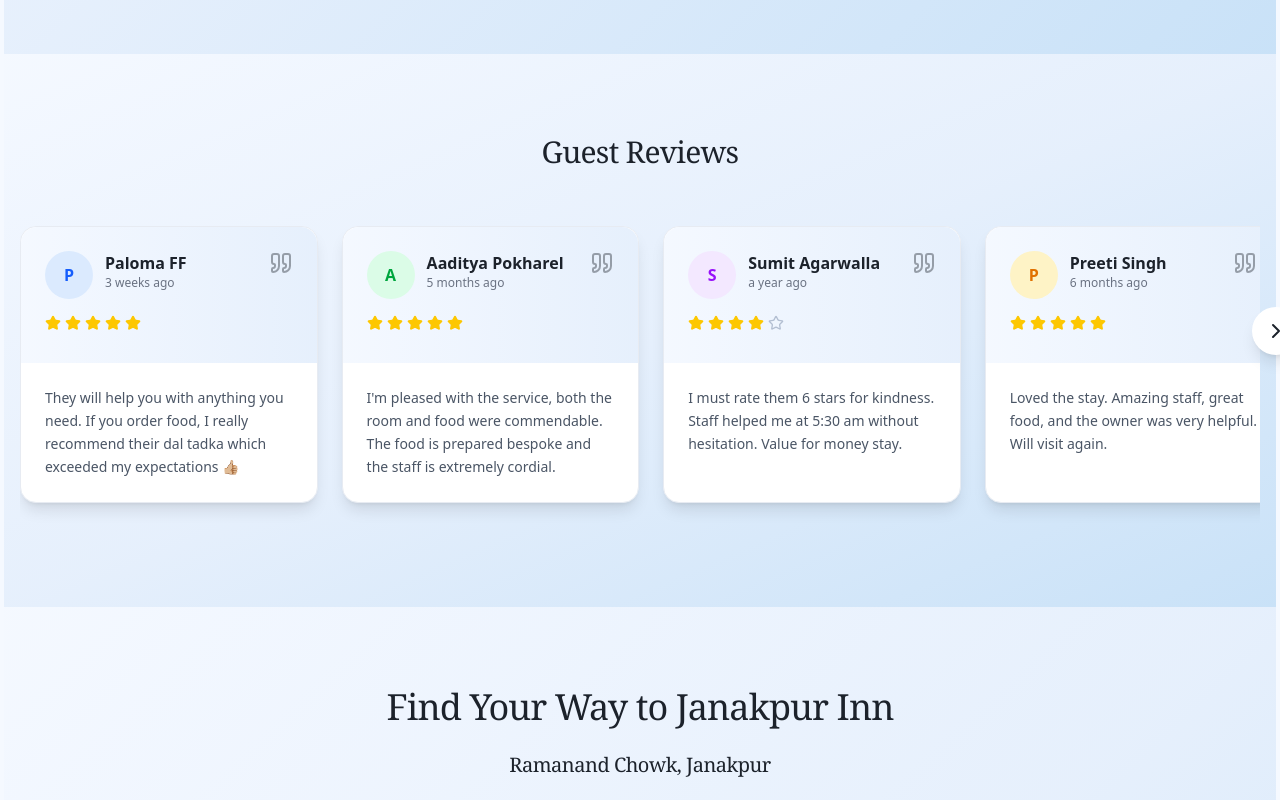
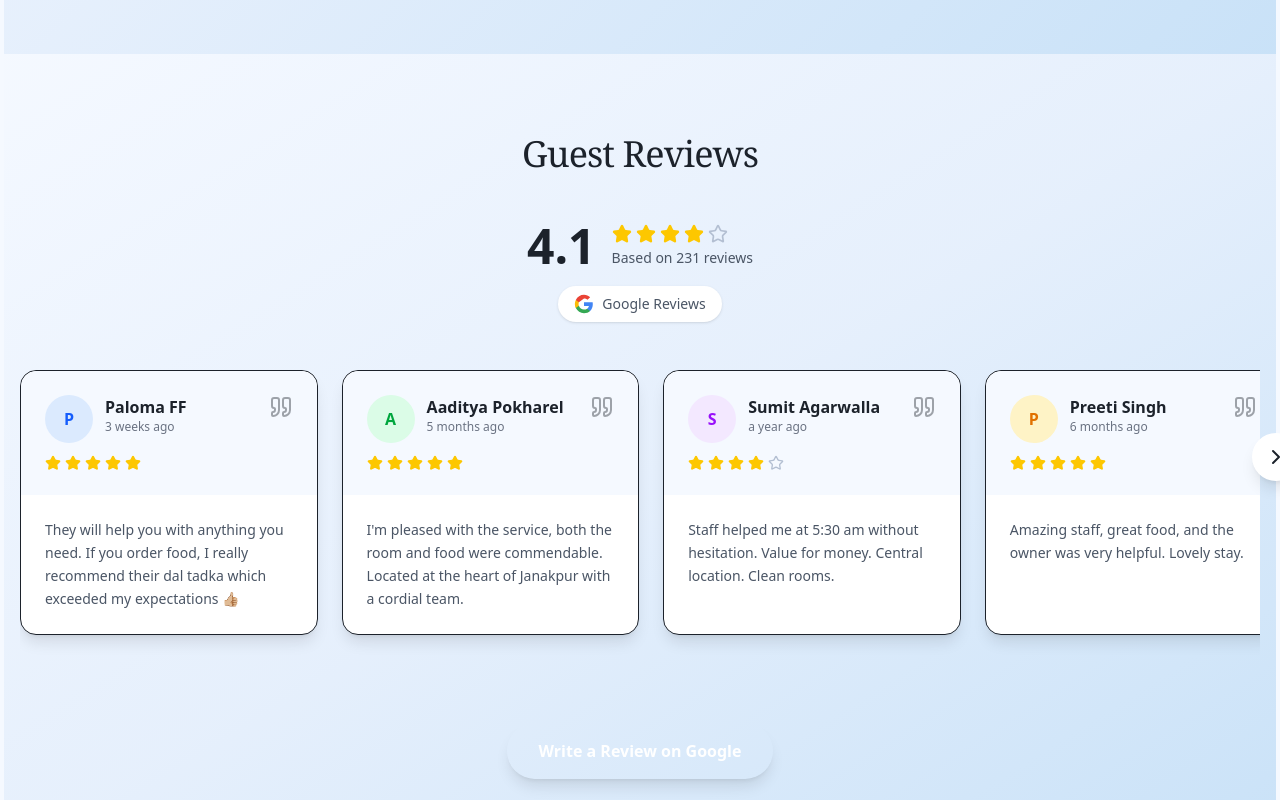
Before and after one commit to yeswho/janakpurinn-fe, a React (Vite) app: page / in a window 1280 px wide. Shown: the part 3300-4100 px from the top of the page. Built offline with nearby package versions, Linux system fonts and the light colour scheme.

Commit message:
review fix

```diff
--- a/src/components/sections/Hotel/GoogleReview.tsx
+++ b/src/components/sections/Hotel/GoogleReview.tsx
@@ -23,7 +23,7 @@
       rating: 5,
       date: "5 months ago",
       content:
-        "I'm pleased with the service, both the room and food were commendable. The food is prepared bespoke and the staff is extremely cordial.",
+        "I'm pleased with the service, both the room and food were commendable. Located at the heart of Janakpur with a cordial team.",
       avatarColor: "bg-green-100 text-green-600",
     },
     {
@@ -32,7 +32,7 @@
       rating: 4,
       date: "a year ago",
       content:
-        "I must rate them 6 stars for kindness. Staff helped me at 5:30 am without hesitation. Value for money stay.",
+        "Staff helped me at 5:30 am without hesitation. Value for money. Central location. Clean rooms.",
       avatarColor: "bg-purple-100 text-purple-600",
     },
     {
@@ -41,7 +41,7 @@
       rating: 5,
       date: "6 months ago",
       content:
-        "Loved the stay. Amazing staff, great food, and the owner was very helpful. Will visit again.",
+        "Amazing staff, great food, and the owner was very helpful. Lovely stay.",
       avatarColor: "bg-amber-100 text-amber-600",
     },
     {
@@ -50,7 +50,7 @@
       rating: 4,
       date: "1 week ago",
       content:
-        "Neat and clean rooms. Good food and polite staff. Everything was well maintained.",
+        "Neat and clean rooms. Good food. Polite staff. Very impressed.",
       avatarColor: "bg-pink-100 text-pink-600",
     },
     {
@@ -59,10 +59,13 @@
       rating: 4,
       date: "a year ago",
       content:
-        "Rooms and service were excellent. Entrance passage could be better but overall a good stay.",
+        "Rooms and service were excellent. Entrance could be better.",
       avatarColor: "bg-indigo-100 text-indigo-600",
     },
   ];
+
+  const averageRating = 4.1;
+  const totalReviews = 231;
 
   const updateArrows = () => {
     if (!scrollRef.current) return;
@@ -71,13 +74,11 @@
     setShowRight(scrollLeft < scrollWidth - clientWidth - 10);
   };
 
-  const scrollByPage = (direction: "left" | "right") => {
+  const scrollByPage = (dir: "left" | "right") => {
     if (!scrollRef.current) return;
-    const container = scrollRef.current;
-    const amount = container.clientWidth * 0.9;
-
-    container.scrollBy({
-      left: direction === "left" ? -amount : amount,
+    const amount = scrollRef.current.clientWidth * 0.9;
+    scrollRef.current.scrollBy({
+      left: dir === "left" ? -amount : amount,
       behavior: "smooth",
     });
   };
@@ -89,73 +90,107 @@
   return (
     <section className="py-20 bg-gradient-to-br from-primary-50 via-primary-100 to-primary-200">
       <div className="max-w-7xl mx-auto px-4 relative">
-        <h2 className="text-3xl font-serif text-center mb-14">
+        {/* Title */}
+        <motion.h2
+          initial={{ opacity: 0, y: 20 }}
+          animate={{ opacity: 1, y: 0 }}
+          className="text-3xl md:text-4xl font-serif text-center mb-12"
+        >
           Guest Reviews
-        </h2>
+        </motion.h2>
+
+        {/* Overall Rating */}
+        <div className="flex flex-col items-center mb-12">
+          <div className="flex items-center gap-4">
+            <div className="text-5xl font-bold">{averageRating}</div>
+            <div>
+              <div className="flex gap-1 mb-1">
+                {[...Array(5)].map((_, i) => (
+                  <Star
+                    key={i}
+                    size={20}
+                    className={
+                      i < Math.floor(averageRating)
+                        ? "text-yellow-400 fill-yellow-400"
+                        : "text-gray-300"
+                    }
+                  />
+                ))}
+              </div>
+              <p className="text-sm text-gray-600">
+                Based on {totalReviews} reviews
+              </p>
+            </div>
+          </div>
+
+          {/* Google badge */}
+          <div className="mt-4 flex items-center gap-2 bg-white px-4 py-2 rounded-full shadow-sm">
+            <svg className="w-5 h-5" viewBox="0 0 24 24">
+              <path fill="#4285F4" d="M22.56 12.25c0-.78-.07-1.53-.2-2.25H12v4.26h5.92c-.26 1.37-1.04 2.53-2.21 3.31v2.77h3.57c2.08-1.92 3.28-4.74 3.28-8.09z"/>
+              <path fill="#34A853" d="M12 23c2.97 0 5.46-.98 7.28-2.66l-3.57-2.77c-.98.66-2.23 1.06-3.71 1.06-2.86 0-5.29-1.93-6.16-4.53H2.18v2.84C3.99 20.53 7.7 23 12 23z"/>
+              <path fill="#FBBC05" d="M5.84 14.09c-.22-.66-.35-1.36-.35-2.09s.13-1.43.35-2.09V7.07H2.18C1.43 8.55 1 10.22 1 12s.43 3.45 1.18 4.93l2.85-2.22z"/>
+              <path fill="#EA4335" d="M12 5.38c1.62 0 3.06.56 4.21 1.64l3.15-3.15C17.45 2.09 14.97 1 12 1 7.7 1 3.99 3.47 2.18 7.07l3.66 2.84z"/>
+            </svg>
+            <span className="text-sm font-medium text-gray-600">
+              Google Reviews
+            </span>
+          </div>
+        </div>
 
         {/* Arrows */}
         {showLeft && (
           <button
             onClick={() => scrollByPage("left")}
-            className="hidden lg:flex absolute -left-6 top-1/2 -translate-y-1/2 z-10 w-12 h-12 bg-white rounded-full shadow-lg items-center justify-center hover:scale-105 transition"
+            className="hidden lg:flex absolute -left-6 top-1/2 -translate-y-1/2 w-12 h-12 bg-white rounded-full shadow-lg items-center justify-center hover:scale-105 transition"
           >
             <ChevronLeft />
           </button>
         )}
-
         {showRight && (
           <button
             onClick={() => scrollByPage("right")}
-            className="hidden lg:flex absolute -right-6 top-1/2 -translate-y-1/2 z-10 w-12 h-12 bg-white rounded-full shadow-lg items-center justify-center hover:scale-105 transition"
+            className="hidden lg:flex absolute -right-6 top-1/2 -translate-y-1/2 w-12 h-12 bg-white rounded-full shadow-lg items-center justify-center hover:scale-105 transition"
           >
             <ChevronRight />
           </button>
         )}
 
-        {/* Scroll Container */}
+        {/* Reviews */}
         <div
           ref={scrollRef}
           onScroll={updateArrows}
-          className="flex gap-6 overflow-x-auto scroll-smooth scrollbar-hide pb-6"
+          className="flex gap-6 overflow-x-auto pb-6 scrollbar-hide scroll-smooth"
         >
-          {reviews.map((review) => (
+          {reviews.map((r) => (
             <motion.div
-              key={review.id}
+              key={r.id}
               whileHover={{ y: -6 }}
-              className="
-                flex-shrink-0
-                w-[85%]
-                sm:w-[48%]
-                lg:w-[32%]
-                xl:w-[24%]
-              "
+              className="flex-shrink-0 w-[85%] sm:w-[48%] lg:w-[32%] xl:w-[24%]"
             >
-              <div className="bg-white rounded-2xl shadow-lg h-full border border-gray-100">
-                <div className="p-6 bg-gradient-to-r from-primary-50 to-primary-100 rounded-t-2xl">
-                  <div className="flex justify-between items-start mb-4">
+              <div className="bg-white rounded-2xl shadow-lg h-full border">
+                <div className="p-6 bg-primary-50 rounded-t-2xl">
+                  <div className="flex justify-between mb-3">
                     <div className="flex gap-3">
                       <div
-                        className={`w-12 h-12 rounded-full ${review.avatarColor} flex items-center justify-center font-bold`}
+                        className={`w-12 h-12 rounded-full ${r.avatarColor} flex items-center justify-center font-bold`}
                       >
-                        {review.name[0]}
+                        {r.name[0]}
                       </div>
                       <div>
-                        <p className="font-semibold">{review.name}</p>
-                        <p className="text-xs text-gray-500">
-                          {review.date}
-                        </p>
+                        <p className="font-semibold">{r.name}</p>
+                        <p className="text-xs text-gray-500">{r.date}</p>
                       </div>
                     </div>
                     <Quote className="text-primary-300 opacity-40" />
                   </div>
 
-                  <div className="flex gap-1 mb-2">
+                  <div className="flex gap-1">
                     {[...Array(5)].map((_, i) => (
                       <Star
                         key={i}
                         size={16}
                         className={
-                          i < review.rating
+                          i < r.rating
                             ? "text-yellow-400 fill-yellow-400"
                             : "text-gray-300"
                         }
@@ -165,11 +200,23 @@
                 </div>
 
                 <div className="p-6 text-sm text-gray-600 leading-relaxed">
-                  {review.content}
+                  {r.content}
                 </div>
               </div>
             </motion.div>
           ))}
+        </div>
+
+        {/* Write review */}
+        <div className="mt-16 text-center">
+          <a
+            href="https://www.google.com/travel/search?ap=ugEHcmV2aWV3cw"
+            target="_blank"
+            rel="noopener noreferrer"
+            className="inline-flex items-center gap-2 px-8 py-4 bg-primary-600 text-white rounded-full font-semibold hover:bg-primary-700 transition shadow-lg"
+          >
+            Write a Review on Google
+          </a>
         </div>
       </div>
     </section>
```
